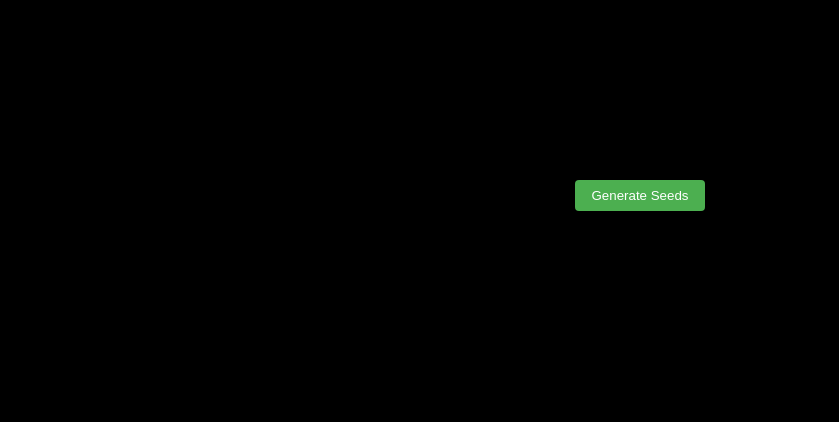
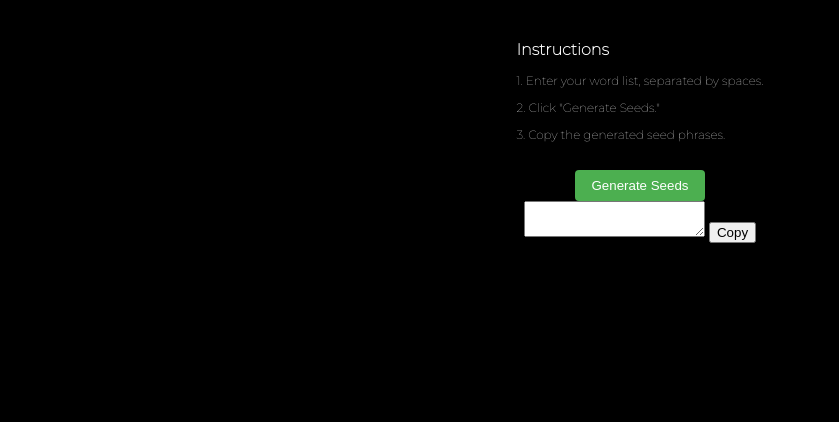
Before and after one commit to KarolSJZ/word-combinations-app, a plain HTML site: page index.html in a window 1280 px wide. Shown: the part 394-816 px from the top of the page, without its empty margins (0-839 px from the left). Drawn offline with Linux system fonts and the light colour scheme.

Commit message:
Update index.html

```diff
--- a/index.html
+++ b/index.html
@@ -1,5 +1,6 @@
 <!DOCTYPE html>
 <html lang="en">
+
 <head>
     <meta charset="UTF-8">
     <meta name="viewport" content="width=device-width, initial-scale=1.0">
@@ -7,25 +8,28 @@
     <link href="https://fonts.googleapis.com/css?family=Montserrat:100" rel="stylesheet">
     <link rel="stylesheet" href="styles.css">
 </head>
+
 <body>
     <div id="app">
         <h1 class="glitch" data-text="Cain's Wallet Cracker">Cain's Wallet Cracker</h1>
-    <div id="instructions" class="small-font">
-      <h2>How to Use</h2>
-      <p>1. Enter your word list, separated by spaces.</p>
-      <p>2. Click "Generate Seeds."</p>
-      <p>3. Copy the generated seed phrases.</p>
+        <div id="instructions">
+            <h2 style="color: white; font-size: 16px;">Instructions</h2>
+            <p style="color: white; font-size: 12px;">1. Enter your word list, separated by spaces.</p>
+            <p style="color: white; font-size: 12px;">2. Click "Generate Seeds."</p>
+            <p style="color: white; font-size: 12px;">3. Copy the generated seed phrases.</p>
         </div>
-    <form id="word-form">
-      <div id="word-inputs"></div>
-      <button id="generate-seeds" type="button">Generate Seeds</button>
+        <form id="word-input-form">
+            <div id="word-inputs">
+                <!-- Word inputs will be generated here -->
+            </div>
+            <button type="button" id="generate-seeds">Generate Seeds</button>
         </form>
-    <div id="seed-output-container">
-      <h2>Generated Seed Phrases</h2>
-      <div id="seed-output"></div>
+        <div id="seeds-container">
+            <textarea id="seeds-output" readonly></textarea>
+            <button type="button" id="copy-seeds">Copy</button>
         </div>
     </div>
-  <script src="https://kit.fontawesome.com/c5a12d49d1.js" crossorigin="anonymous"></script>
     <script src="app.js"></script>
 </body>
+
 </html>
```
Lines whose indentation alone changed are shown as unchanged.
